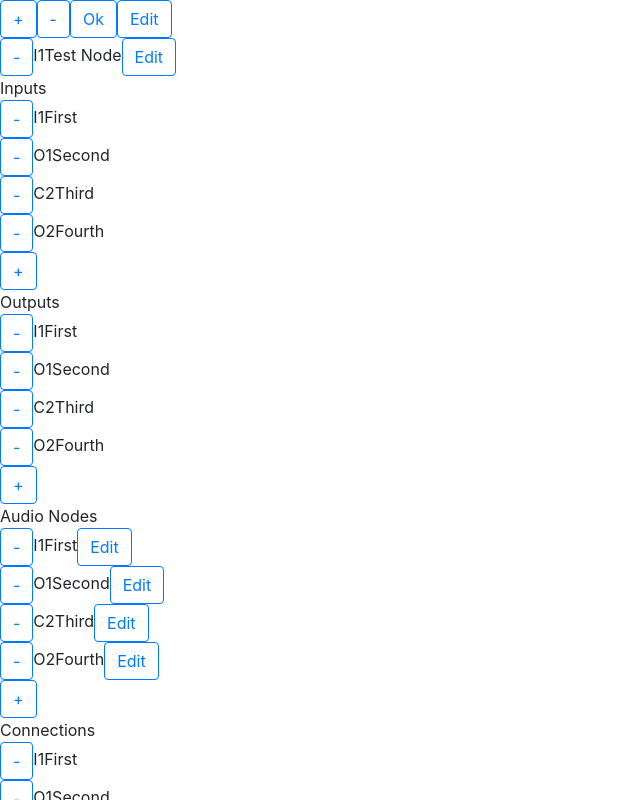
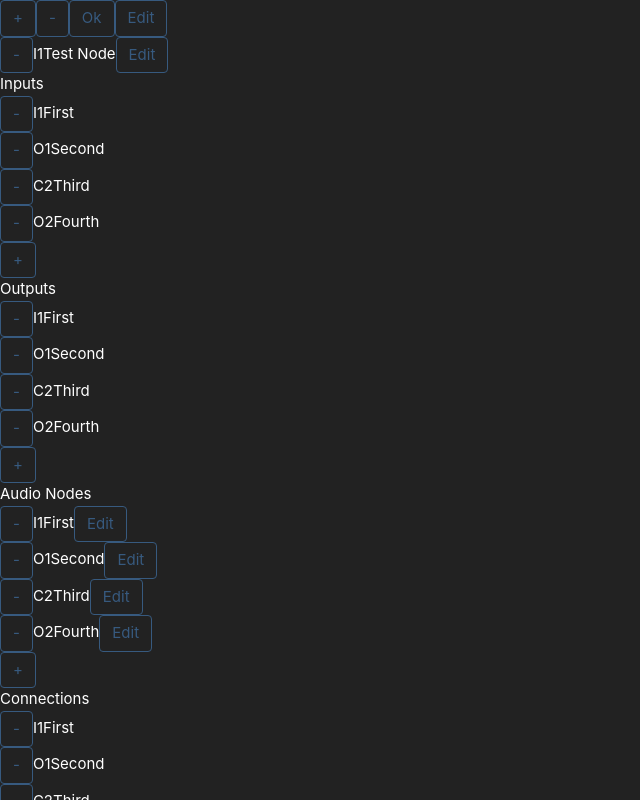
Before and after one commit to jetpackpony/steam-mixer, a React (Create React App) app: page / in a window 1280 px wide. Shown: the top 800 px of the page, without its empty margins (0-640 px from the left). Built offline with nearby package versions, Linux system fonts and the light colour scheme.

Commit message:
Add dark theme to bootstrap

```diff
--- a/package.json
+++ b/package.json
@@ -37,6 +37,7 @@
     "not op_mini all"
   ],
   "devDependencies": {
-    "electron": "^3.0.6"
+    "electron": "^3.0.6",
+    "node-sass": "^4.9.4"
   }
 }
--- /dev/null
+++ b/src/_bootswatch.scss
@@ -0,0 +1,237 @@
+// Darkly 4.1.3
+// Bootswatch
+
+
+// Variables ===================================================================
+
+$web-font-path: "https://fonts.googleapis.com/css?family=Lato:400,700,400italic" !default;
+@import url($web-font-path);
+
+// Navbar ======================================================================
+
+.bg-primary {
+  .navbar-nav .active > .nav-link {
+    color: $success !important;
+  }
+}
+
+.bg-dark {
+  background-color: $success !important;
+  &.navbar-dark .navbar-nav {
+    .nav-link:focus,
+    .nav-link:hover,
+    .active > .nav-link {
+      color: $primary !important;
+    }
+  }
+}
+
+// Buttons =====================================================================
+
+// Typography ==================================================================
+
+.blockquote {
+  &-footer {
+    color: $gray-600;
+  }
+}
+
+// Tables ======================================================================
+
+.table {
+
+  &-primary {
+    &, > th, > td {
+      background-color: $primary;
+    }
+  }
+
+  &-secondary {
+    &, > th, > td {
+      background-color: $secondary;
+    }
+  }
+
+  &-light {
+    &, > th, > td {
+      background-color: $light;
+    }
+  }
+
+  &-dark {
+    &, > th, > td {
+      background-color: $dark;
+    }
+  }
+
+  &-success {
+    &, > th, > td {
+      background-color: $success;
+    }
+  }
+
+  &-info {
+    &, > th, > td {
+      background-color: $info;
+    }
+  }
+
+  &-danger {
+    &, > th, > td {
+      background-color: $danger;
+    }
+  }
+
+  &-warning {
+    &, > th, > td {
+      background-color: $warning;
+    }
+  }
+
+  &-active {
+    &, > th, > td {
+      background-color: $table-active-bg;
+    }
+  }
+
+  &-hover {
+
+    .table-primary:hover {
+      &, > th, > td {
+        background-color: darken($primary, 5%);
+      }
+    }
+
+    .table-secondary:hover {
+      &, > th, > td {
+        background-color: darken($secondary, 5%);
+      }
+    }
+
+    .table-light:hover {
+      &, > th, > td {
+        background-color: darken($light, 5%);
+      }
+    }
+
+    .table-dark:hover {
+      &, > th, > td {
+        background-color: darken($dark, 5%);
+      }
+    }
+
+    .table-success:hover {
+      &, > th, > td {
+        background-color: darken($success, 5%);
+      }
+    }
+
+    .table-info:hover {
+      &, > th, > td {
+        background-color: darken($info, 5%);
+      }
+    }
+
+    .table-danger:hover {
+      &, > th, > td {
+        background-color: darken($danger, 5%);
+      }
+    }
+
+    .table-warning:hover {
+      &, > th, > td {
+        background-color: darken($warning, 5%);
+      }
+    }
+
+    .table-active:hover {
+      &, > th, > td {
+        background-color: $table-active-bg;
+      }
+    }
+
+  }
+}
+
+// Forms =======================================================================
+
+.input-group-addon {
+  color: #fff;
+}
+
+// Navs ========================================================================
+
+.nav-tabs,
+.nav-pills {
+
+  .nav-link,
+  .nav-link.active,
+  .nav-link.active:focus,
+  .nav-link.active:hover,
+  .nav-item.open .nav-link,
+  .nav-item.open .nav-link:focus,
+  .nav-item.open .nav-link:hover {
+    color: #fff;
+  }
+}
+
+.breadcrumb a {
+  color: #fff;
+}
+
+.pagination {
+  a:hover {
+    text-decoration: none;
+  }
+}
+
+// Indicators ==================================================================
+
+.close {
+  opacity: 0.4;
+
+  &:hover,
+  &:focus {
+    opacity: 1;
+  }
+}
+
+.alert {
+  border: none;
+  color: $white;
+
+  a,
+  .alert-link {
+    color: #fff;
+    text-decoration: underline;
+  }
+
+  @each $color, $value in $theme-colors {
+    &-#{$color} {
+      @if $enable-gradients {
+        background: $value linear-gradient(180deg, mix($white, $value, 15%), $value) repeat-x;
+      } @else {
+        background-color: $value;
+      }
+    }
+  }
+}
+
+// Progress bars ===============================================================
+
+// Containers ==================================================================
+
+
+.list-group-item-action {
+  color: #fff;
+
+  &:hover,
+  &:focus {
+    background-color: $gray-700;
+    color: #fff;
+  }
+
+  .list-group-item-heading {
+    color: #fff;
+  }
+}
--- /dev/null
+++ b/src/_variables.scss
@@ -0,0 +1,178 @@
+// Darkly 4.1.3
+// Bootswatch
+
+//
+// Color system
+//
+
+$white:    #fff !default;
+$gray-100: #f8f9fa !default;
+$gray-200: #ebebeb !default;
+$gray-300: #dee2e6 !default;
+$gray-400: #ced4da !default;
+$gray-500: #adb5bd !default;
+$gray-600: #999 !default;
+$gray-700: #444 !default;
+$gray-800: #303030 !default;
+$gray-900: #222 !default;
+$black:    #000 !default;
+
+$blue:    #375a7f !default;
+$indigo:  #6610f2 !default;
+$purple:  #6f42c1 !default;
+$pink:    #e83e8c !default;
+$red:     #E74C3C !default;
+$orange:  #fd7e14 !default;
+$yellow:  #F39C12 !default;
+$green:   #00bc8c !default;
+$teal:    #20c997 !default;
+$cyan:    #3498DB !default;
+
+$primary:       $blue !default;
+$secondary:     $gray-700 !default;
+$success:       $green !default;
+$info:          $cyan !default;
+$warning:       $yellow !default;
+$danger:        $red !default;
+$light:         $gray-800 !default;
+$dark:          $gray-500 !default;
+
+$yiq-contrasted-threshold:  175 !default;
+
+// Body
+
+$body-bg:                   $gray-900 !default;
+$body-color:                $white !default;
+
+// Links
+
+$link-color:                $success !default;
+
+// Fonts
+
+$font-family-sans-serif:      "Lato", -apple-system, BlinkMacSystemFont, "Segoe UI", Roboto, "Helvetica Neue", Arial, sans-serif, "Apple Color Emoji", "Segoe UI Emoji", "Segoe UI Symbol" !default;
+
+$font-size-base:              0.9375rem !default;
+
+$h1-font-size:                3rem !default;
+$h2-font-size:                2.5rem !default;
+$h3-font-size:                2rem !default;
+
+// Tables
+
+$table-accent-bg:             $gray-800 !default;
+
+$table-border-color:          $gray-700 !default;
+
+$table-dark-bg:               $gray-500 !default;
+$table-dark-border-color:     darken($gray-500, 7.5%) !default;
+$table-dark-color:            $body-bg !default;
+
+// Forms
+
+$input-border-color:                    transparent !default;
+
+$input-group-addon-color:               $gray-500 !default;
+$input-group-addon-bg:                  $gray-700 !default;
+
+$custom-file-color:                 $gray-500 !default;
+$custom-file-border-color:          $gray-700 !default;
+
+// Dropdowns
+
+$dropdown-bg:                       $gray-900 !default;
+$dropdown-border-color:             $gray-700 !default;
+$dropdown-divider-bg:               $gray-700 !default;
+
+$dropdown-link-color:               $white !default;
+$dropdown-link-hover-color:         $white !default;
+$dropdown-link-hover-bg:            $primary !default;
+
+// Navs
+
+$nav-link-padding-x:                2rem !default;
+$nav-link-disabled-color:           $gray-500 !default;
+
+$nav-tabs-border-color:             $gray-700 !default;
+$nav-tabs-link-hover-border-color:  $nav-tabs-border-color $nav-tabs-border-color transparent !default;
+$nav-tabs-link-active-color:        $white !default;
+$nav-tabs-link-active-border-color: $nav-tabs-border-color $nav-tabs-border-color transparent !default;
+
+// Navbar
+
+$navbar-padding-y:                  1rem !default;
+
+$navbar-dark-color:                 $white !default;
+$navbar-dark-hover-color:           $success !default;
+
+$navbar-light-color:                rgba($white,.5) !default;
+$navbar-light-hover-color:          $white !default;
+$navbar-light-active-color:         $white !default;
+$navbar-light-disabled-color:       rgba($white,.3) !default;
+$navbar-light-toggler-border-color: rgba($white,.1) !default;
+
+// Pagination
+
+$pagination-color:                  $white !default;
+$pagination-bg:                     $success !default;
+$pagination-border-width:           0 !default;
+$pagination-border-color:           transparent !default;
+
+$pagination-hover-color:            $white !default;
+$pagination-hover-bg:               lighten($success, 10%) !default;
+$pagination-hover-border-color:     transparent !default;
+
+$pagination-active-bg:              $pagination-hover-bg !default;
+$pagination-active-border-color:    transparent !default;
+
+$pagination-disabled-color:         $white !default;
+$pagination-disabled-bg:            darken($success, 15%) !default;
+$pagination-disabled-border-color:  transparent !default;
+
+// Jumbotron
+
+$jumbotron-bg:                      $gray-800 !default;
+
+// Cards
+
+$card-cap-bg:                       $gray-700 !default;
+$card-bg:                           $gray-800 !default;
+
+// Popovers
+
+$popover-bg:                        $gray-800 !default;
+
+$popover-header-bg:                 $gray-700 !default;
+
+// Modals
+
+$modal-content-bg:                  $gray-800 !default;
+$modal-content-border-color:        $gray-700 !default;
+
+$modal-header-border-color:         $gray-700 !default;
+
+// Progress bars
+
+$progress-height:                   0.625rem !default;
+$progress-font-size:                0.625rem !default;
+$progress-bg:                       $gray-700 !default;
+
+// List group
+
+$list-group-bg:                     $gray-800 !default;
+$list-group-border-color:           $gray-700 !default;
+
+$list-group-hover-bg:               $gray-700 !default;
+
+// Breadcrumbs
+
+$breadcrumb-bg:                     $gray-700 !default;
+
+// Close
+
+$close-color:                       $white !default;
+$close-text-shadow:                 none !default;
+
+// Code
+
+$pre-color:                         inherit !default;
--- /dev/null
+++ b/src/custom.scss
@@ -0,0 +1,3 @@
+@import './variables.scss';
+@import '~bootstrap/scss/bootstrap.scss';
+@import './bootswatch.scss';
--- a/src/index.js
+++ b/src/index.js
@@ -1,6 +1,6 @@
 import React from 'react';
 import ReactDOM from 'react-dom';
-import 'bootstrap/dist/css/bootstrap.min.css';
+import './custom.scss';
 import './index.css';
 import App from './App';
 import * as serviceWorker from './serviceWorker';
```
Also changed, not shown: 1 other file (tests, documents, lock files or other folders).
